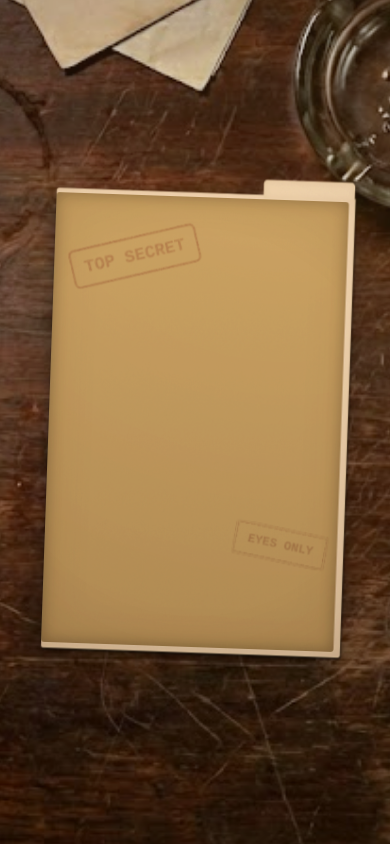
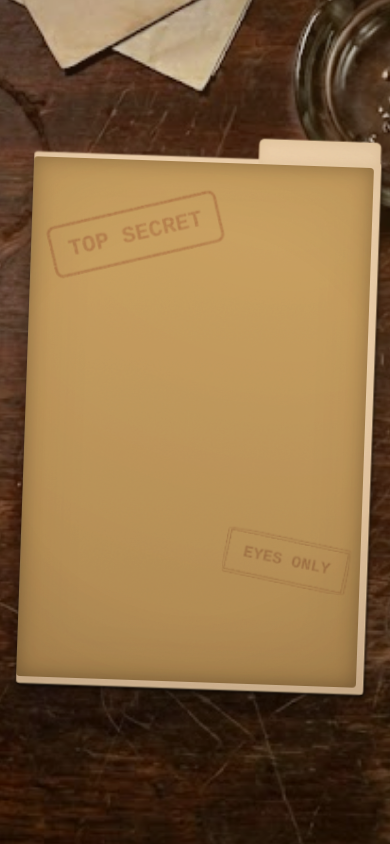
Before and after one commit to Emsurenar/Br-dspel, a plain HTML site: page index.html in a window 390 px wide. Drawn offline with Linux system fonts and the light colour scheme.

Commit message:
buggar fixade

```diff
--- a/index.html
+++ b/index.html
@@ -498,17 +498,20 @@
         /* --- RESPONSIVITET (Mobilanpassning) --- */
         @media (max-width: 768px) {
             :root {
-                --dossier-scale: 0.75; /* Skala ner mappen proportionerligt */
+                --dossier-scale: 1; /* Återställ skala, vi styr storlek med width istället */
             }
 
             .dossier-container {
-                /* Behåll fasta dimensioner men skala visuellt */
-                top: 0; /* Låt flexbox centrera den helt */
-                margin: auto;
+                width: 100%;
+                max-width: 340px; /* 1. BEGRÄNSA BREDDEN */
+                height: 520px; /* Anpassa höjden för proportionerna */
+                top: 0; /* 2. CENTRERING (nollställ desktop offset) */
+                left: 0;
+                margin: auto; /* Centrera i flex-föräldern */
             }
 
             .paper-sheet {
-                padding: 25px; /* Säkerställ att text inte klipps av rivna kanter */
+                padding: 15px; /* 3. INNEHÅLLSANPASSNING (Mindre padding) */
                 -webkit-overflow-scrolling: touch; /* Mjuk scroll på iOS */
             }
 
@@ -542,7 +545,7 @@
             }
 
             .mission-form iframe {
-                height: 380px; /* Maximera höjden för formuläret */
+                height: 320px; /* Anpassa höjden så den ryms i den mindre mappen */
             }
 
             .submit-stamp {
```
